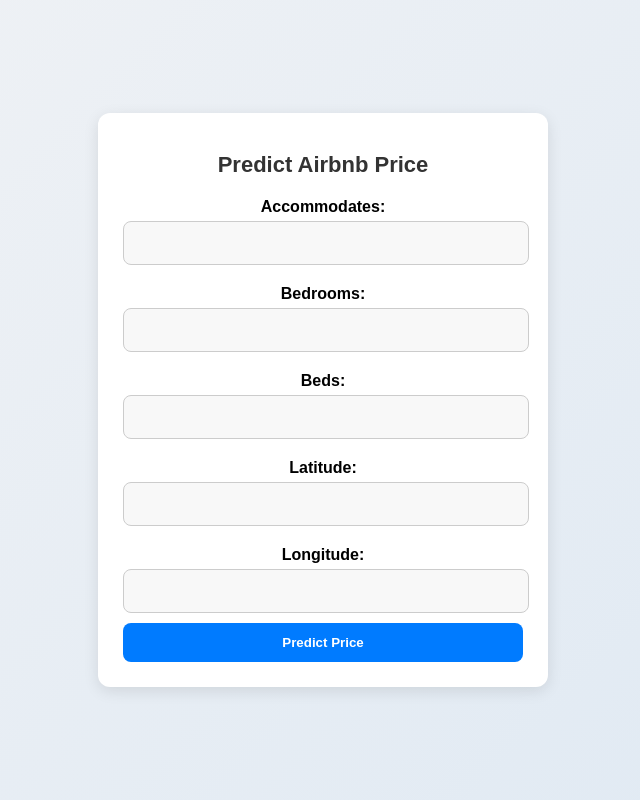
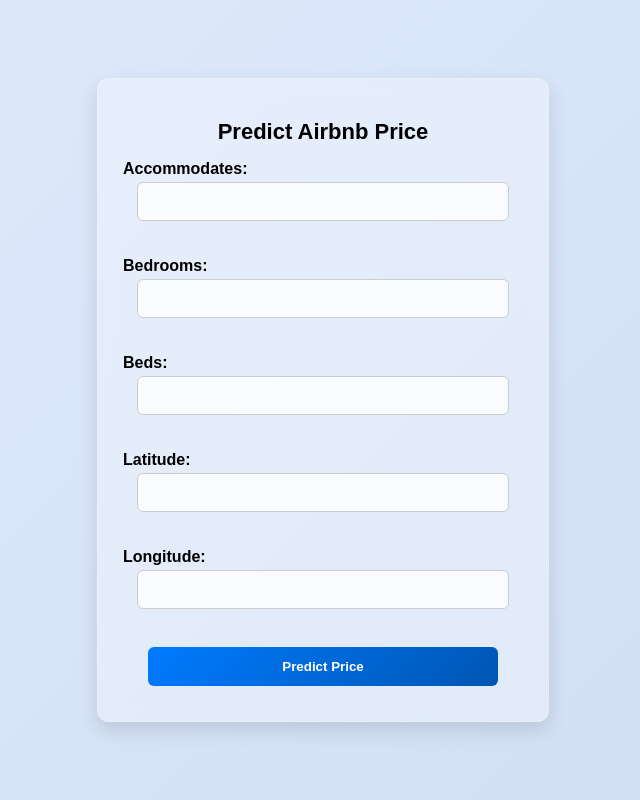
Before and after one commit to sanjivgyawali/Thesis-GWR, a Flask app: page / in a window 1280 px wide. Shown: the whole page, without its empty margins (317-957 px from the left). Run offline with Flask 3, Linux system fonts and the light colour scheme; parts of the project's set-up code (start-up, migrations or seed data) failed here and were passed over.

Commit message:
CSS update

```diff
--- a/static/style.css
+++ b/static/style.css
@@ -6,69 +6,91 @@ body {
     display: flex;
     justify-content: center;
     align-items: center;
-    background: linear-gradient(135deg, #f0f2f5, #dfe9f3);
+    background: linear-gradient(135deg, #e0eafc, #cfdef3);
 }
 
 .container {
     width: 100%;
     max-width: 400px;
     padding: 25px;
-    background: white;
+    background: rgba(255, 255, 255, 0.3);
     border-radius: 12px;
-    box-shadow: 0px 4px 15px rgba(0, 0, 0, 0.1);
+    backdrop-filter: blur(8px);
+    box-shadow: 0px 8px 20px rgba(0, 0, 0, 0.12);
     text-align: center;
-    margin: auto;
-    /* Ensures proper centering */
+    border: 1px solid rgba(255, 255, 255, 0.3);
 }
 
 h1 {
-    color: #333;
     font-size: 22px;
-    margin-bottom: 20px;
+    margin-bottom: 15px;
 }
 
 label {
-    font-weight: bold;
+    font-weight: 600;
     display: block;
-    margin: 10px 0 5px;
+    margin: 8px 0 4px;
+    text-align: left;
 }
 
-input {
-    width: calc(100% - 20px);
-    padding: 12px;
-    margin-bottom: 10px;
-    border-radius: 8px;
+/* Fix input width and centering */
+input,
+select {
+    display: block;
+    width: 90%;
+    /* Adjust width for proper centering */
+    max-width: 350px;
+    /* Ensures they don’t stretch too much */
+    margin: 0 auto 10px;
+    /* Centers the input */
+    padding: 10px;
+    border-radius: 6px;
     border: 1px solid #ccc;
-    font-size: 16px;
-    background: #f8f8f8;
-    transition: 0.3s;
+    font-size: 15px;
+    background: rgba(255, 255, 255, 0.8);
+    transition: 0.3s ease-in-out;
+    outline: none;
 }
 
-input:focus {
+/* Input focus effect */
+input:focus,
+select:focus {
     border-color: #007BFF;
-    outline: none;
-    box-shadow: 0px 0px 5px rgba(0, 123, 255, 0.2);
+    box-shadow: 0px 0px 6px rgba(0, 123, 255, 0.4);
+    transform: scale(1.02);
 }
 
+/* Fix select dropdown alignment */
+select {
+    appearance: none;
+    cursor: pointer;
+}
+
+/* Button styling */
 button {
-    width: 100%;
+    width: 90%;
+    max-width: 350px;
     padding: 12px;
-    background: #007BFF;
+    background: linear-gradient(135deg, #007BFF, #0056b3);
     color: white;
     border: none;
     font-weight: bold;
     cursor: pointer;
-    border-radius: 8px;
+    border-radius: 6px;
     transition: all 0.3s ease;
+    display: block;
+    margin: 10px auto;
 }
 
 button:hover {
-    background: #0056b3;
-    transform: translateY(-2px);
+    background: linear-gradient(135deg, #0056b3, #003d80);
+    transform: scale(1.04);
 }
 
-@media (max-width: 600px) {
-    .container {
-        width: 90%;
-    }
+/* Prediction result styling */
+#predicted-price {
+    font-size: 18px;
+    font-weight: bold;
+    margin-top: 12px;
+    color: #333;
 }
```
